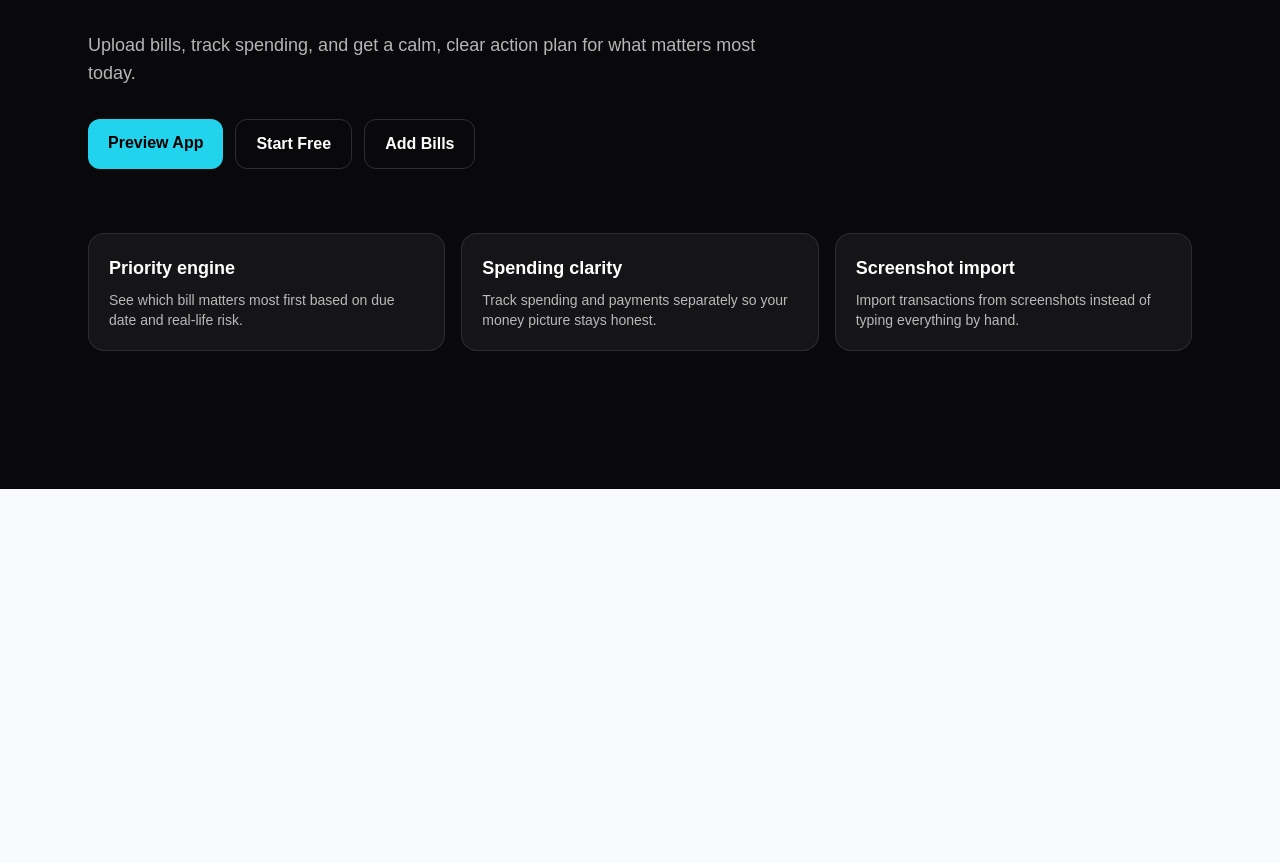
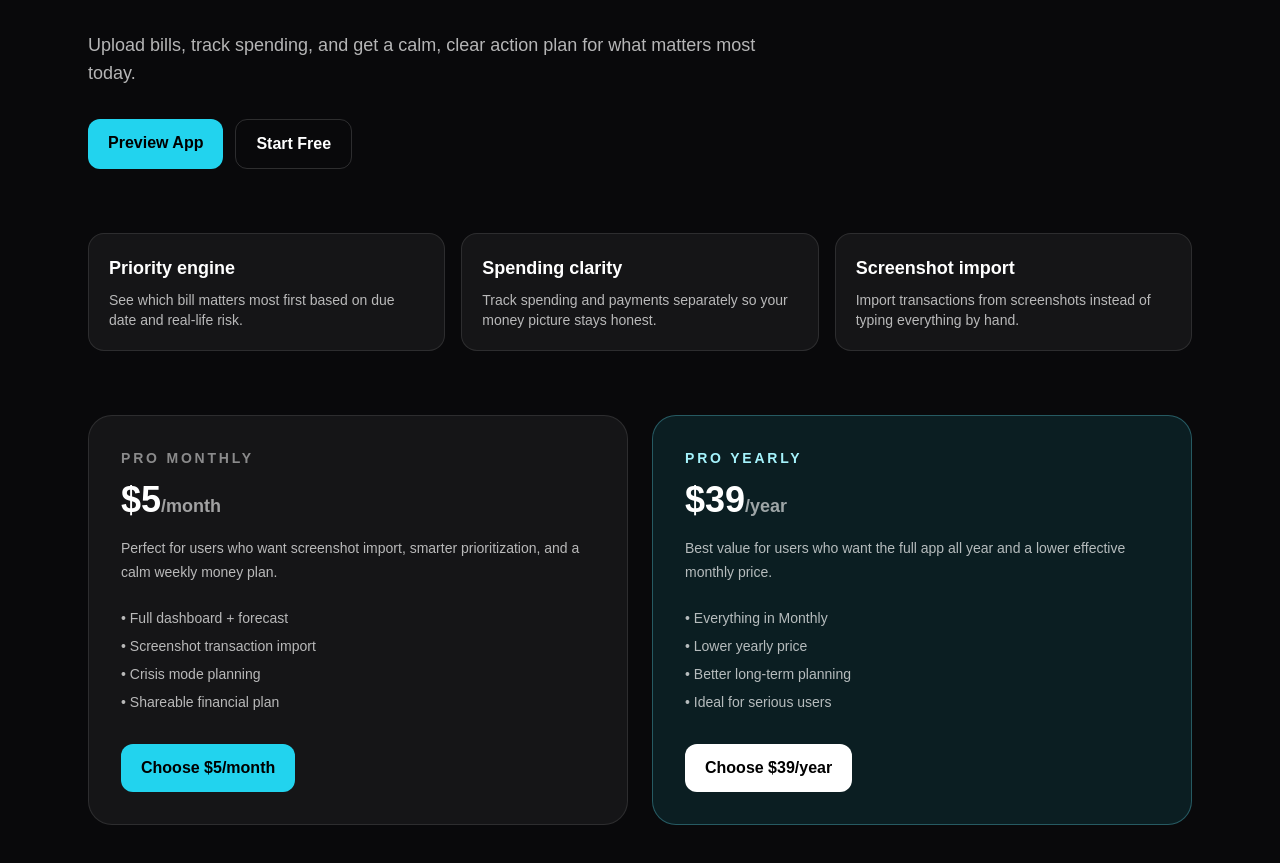
Before and after one commit to KristineMK72/money-control-saas, a Next.js app: page / in a window 1280 px wide. Shown: the part 311-1174 px from the top of the page. Before the commit the page ends 800 px from the top, so only its background shows below. Built offline with nearby package versions, Linux system fonts and the light colour scheme.

Commit message:
Update page.tsx

```diff
--- a/app/page.tsx
+++ b/app/page.tsx
@@ -33,13 +33,6 @@ export default function HomePage() {
             >
               Start Free
             </a>
-
-            <a
-              href="/bills"
-              className="rounded-xl border border-white/15 px-5 py-3 font-semibold text-white hover:bg-white/5"
-            >
-              Add Bills
-            </a>
           </div>
         </div>
 
@@ -68,6 +61,58 @@ export default function HomePage() {
             </p>
           </div>
         </div>
+
+        <div className="mt-16 grid gap-6 lg:grid-cols-2">
+          <div className="rounded-3xl border border-white/10 bg-white/5 p-8">
+            <div className="text-sm font-semibold uppercase tracking-[0.2em] text-white/50">
+              Pro Monthly
+            </div>
+            <div className="mt-3 text-4xl font-black">$5<span className="text-lg text-white/60">/month</span></div>
+            <p className="mt-4 text-sm leading-6 text-white/70">
+              Perfect for users who want screenshot import, smarter prioritization,
+              and a calm weekly money plan.
+            </p>
+
+            <ul className="mt-6 space-y-2 text-sm text-white/70">
+              <li>• Full dashboard + forecast</li>
+              <li>• Screenshot transaction import</li>
+              <li>• Crisis mode planning</li>
+              <li>• Shareable financial plan</li>
+            </ul>
+
+            <a
+              href="/signup?plan=monthly"
+              className="mt-8 inline-flex rounded-xl bg-cyan-400 px-5 py-3 font-semibold text-black hover:opacity-90"
+            >
+              Choose $5/month
+            </a>
+          </div>
+
+          <div className="rounded-3xl border border-cyan-300/30 bg-cyan-400/10 p-8">
+            <div className="text-sm font-semibold uppercase tracking-[0.2em] text-cyan-200">
+              Pro Yearly
+            </div>
+            <div className="mt-3 text-4xl font-black">$39<span className="text-lg text-white/60">/year</span></div>
+            <p className="mt-4 text-sm leading-6 text-white/70">
+              Best value for users who want the full app all year and a lower
+              effective monthly price.
+            </p>
+
+            <ul className="mt-6 space-y-2 text-sm text-white/70">
+              <li>• Everything in Monthly</li>
+              <li>• Lower yearly price</li>
+              <li>• Better long-term planning</li>
+              <li>• Ideal for serious users</li>
+            </ul>
+
+            <a
+              href="/signup?plan=yearly"
+              className="mt-8 inline-flex rounded-xl bg-white px-5 py-3 font-semibold text-black hover:bg-zinc-100"
+            >
+              Choose $39/year
+            </a>
+          </div>
+        </div>
       </section>
     </main>
   );
```
